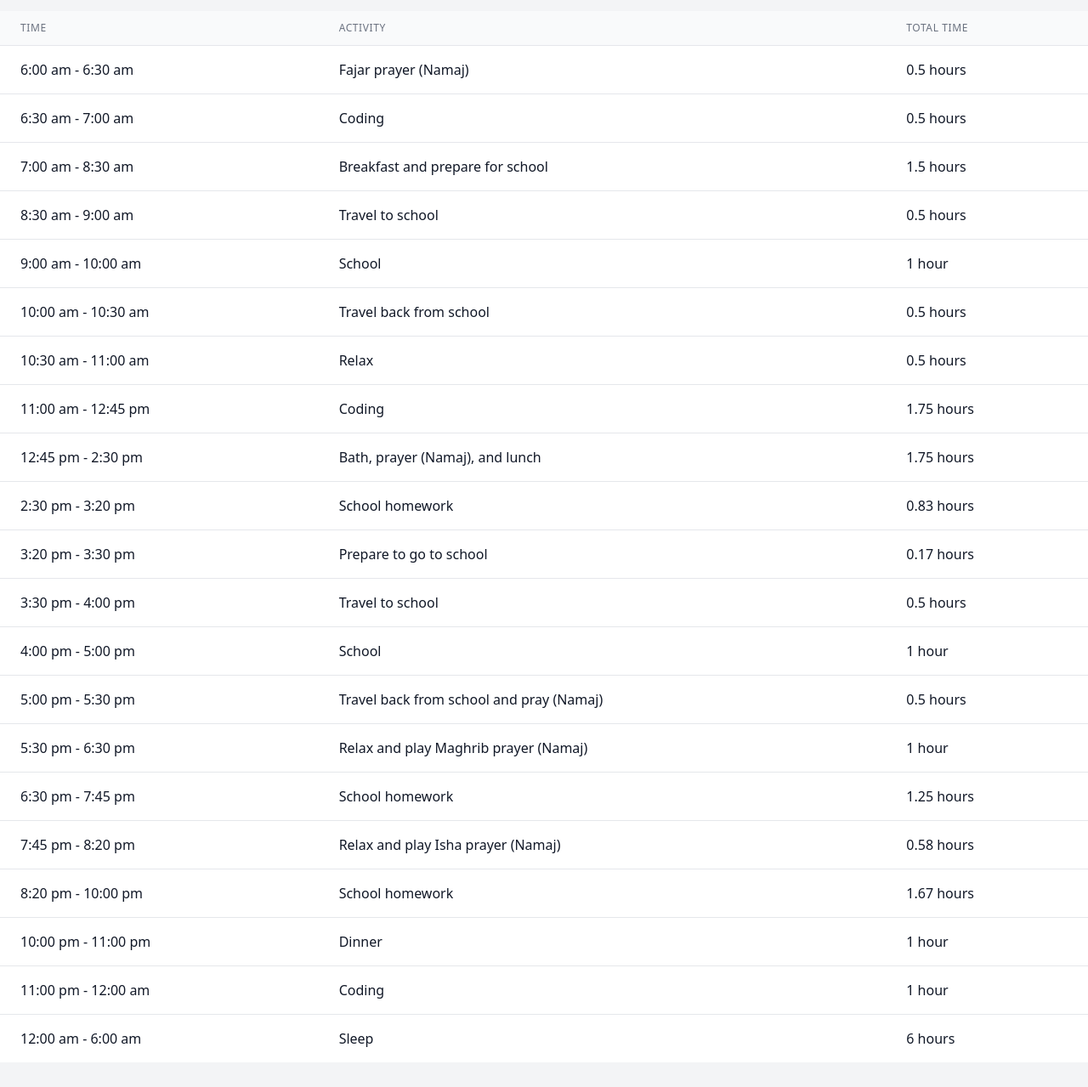
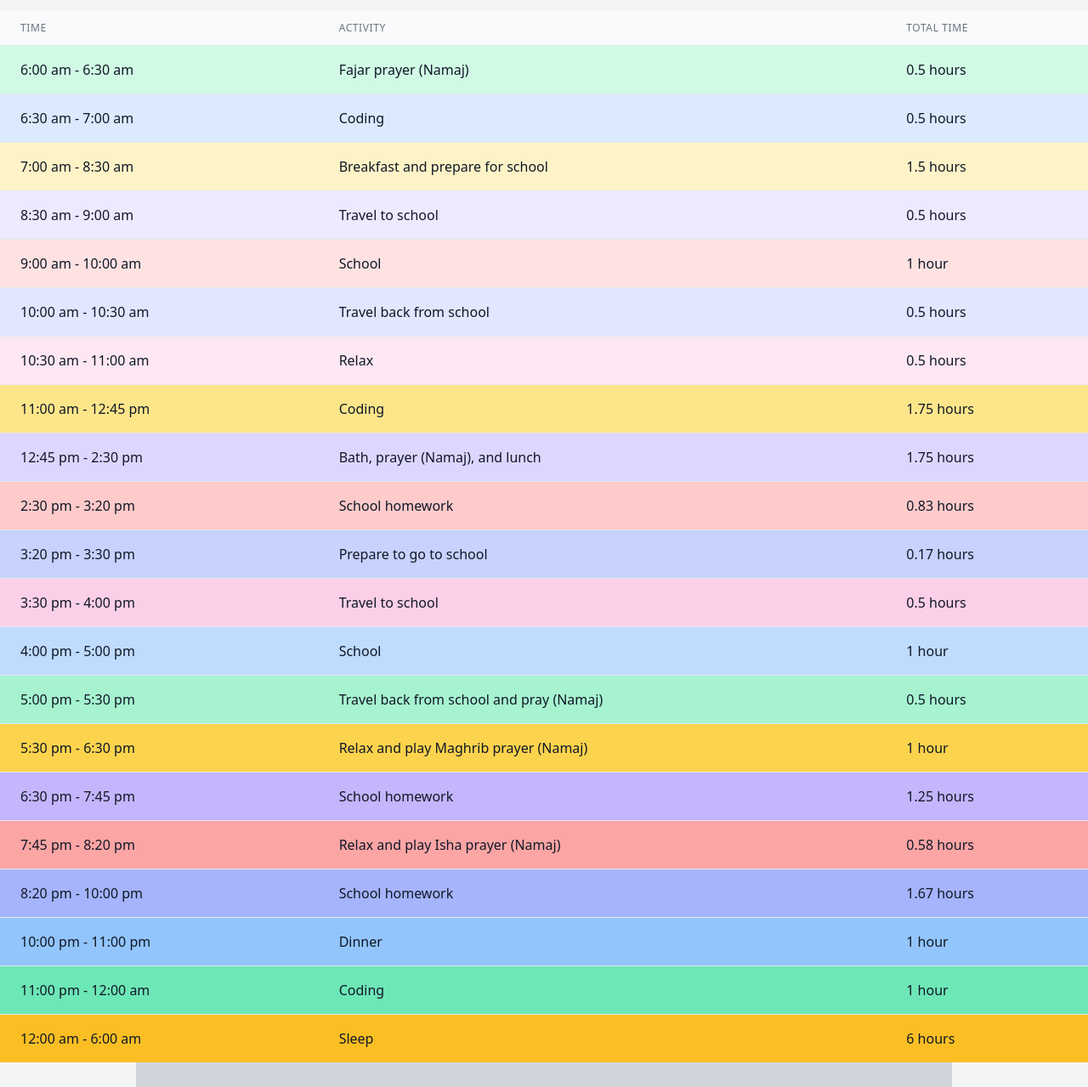
Before and after one commit to rashidsarkar1/daily-rutine, a plain HTML site: page index.html in a window 1280 px wide. Shown: the part 71-1350 px from the top of the page at 85% size. Drawn offline with nearby package versions, Linux system fonts and the light colour scheme.

Commit message:
Update the schedule table with color-coded rows and add a summary of total time for each activity. (generated by blackbox.ai )

```diff
--- a/index.html
+++ b/index.html
@@ -1,3 +1,4 @@
+
 <!DOCTYPE html>
 <html lang="en">
 
@@ -33,107 +34,107 @@
                     </tr>
                 </thead>
                 <tbody class="bg-white divide-y divide-gray-200">
-                    <tr>
+                    <tr class="bg-green-100">
                         <td class="px-6 py-4 whitespace-nowrap">6:00 am - 6:30 am</td>
                         <td class="px-6 py-4 whitespace-nowrap">Fajar prayer (Namaj)</td>
                         <td class="px-6 py-4 whitespace-nowrap">0.5 hours</td>
                     </tr>
-                    <tr>
+                    <tr class="bg-blue-100">
                         <td class="px-6 py-4 whitespace-nowrap">6:30 am - 7:00 am</td>
                         <td class="px-6 py-4 whitespace-nowrap">Coding</td>
                         <td class="px-6 py-4 whitespace-nowrap">0.5 hours</td>
                     </tr>
-                    <tr>
+                    <tr class="bg-yellow-100">
                         <td class="px-6 py-4 whitespace-nowrap">7:00 am - 8:30 am</td>
                         <td class="px-6 py-4 whitespace-nowrap">Breakfast and prepare for school</td>
                         <td class="px-6 py-4 whitespace-nowrap">1.5 hours</td>
                     </tr>
-                    <tr>
+                    <tr class="bg-purple-100">
                         <td class="px-6 py-4 whitespace-nowrap">8:30 am - 9:00 am</td>
                         <td class="px-6 py-4 whitespace-nowrap">Travel to school</td>
                         <td class="px-6 py-4 whitespace-nowrap">0.5 hours</td>
                     </tr>
-                    <tr>
+                    <tr class="bg-red-100">
                         <td class="px-6 py-4 whitespace-nowrap">9:00 am - 10:00 am</td>
                         <td class="px-6 py-4 whitespace-nowrap">School</td>
                         <td class="px-6 py-4 whitespace-nowrap">1 hour</td>
                     </tr>
-                    <tr>
+                    <tr class="bg-indigo-100">
                         <td class="px-6 py-4 whitespace-nowrap">10:00 am - 10:30 am</td>
                         <td class="px-6 py-4 whitespace-nowrap">Travel back from school</td>
                         <td class="px-6 py-4 whitespace-nowrap">0.5 hours</td>
                     </tr>
-                    <tr>
+                    <tr class="bg-pink-100">
                         <td class="px-6 py-4 whitespace-nowrap">10:30 am - 11:00 am</td>
                         <td class="px-6 py-4 whitespace-nowrap">Relax</td>
                         <td class="px-6 py-4 whitespace-nowrap">0.5 hours</td>
                     </tr>
-                    <tr>
+                    <tr class="bg-yellow-200">
                         <td class="px-6 py-4 whitespace-nowrap">11:00 am - 12:45 pm</td>
                         <td class="px-6 py-4 whitespace-nowrap">Coding</td>
                         <td class="px-6 py-4 whitespace-nowrap">1.75 hours</td>
                     </tr>
-                    <tr>
+                    <tr class="bg-purple-200">
                         <td class="px-6 py-4 whitespace-nowrap">12:45 pm - 2:30 pm</td>
                         <td class="px-6 py-4 whitespace-nowrap">Bath, prayer (Namaj), and lunch</td>
                         <td class="px-6 py-4 whitespace-nowrap">1.75 hours</td>
                     </tr>
-                    <tr>
+                    <tr class="bg-red-200">
                         <td class="px-6 py-4 whitespace-nowrap">2:30 pm - 3:20 pm</td>
                         <td class="px-6 py-4 whitespace-nowrap">School homework</td>
                         <td class="px-6 py-4 whitespace-nowrap">0.83 hours</td>
                     </tr>
-                    <tr>
+                    <tr class="bg-indigo-200">
                         <td class="px-6 py-4 whitespace-nowrap">3:20 pm - 3:30 pm</td>
                         <td class="px-6 py-4 whitespace-nowrap">Prepare to go to school</td>
                         <td class="px-6 py-4 whitespace-nowrap">0.17 hours</td>
                     </tr>
-                    <tr>
+                    <tr class="bg-pink-200">
                         <td class="px-6 py-4 whitespace-nowrap">3:30 pm - 4:00 pm</td>
                         <td class="px-6 py-4 whitespace-nowrap">Travel to school</td>
                         <td class="px-6 py-4 whitespace-nowrap">0.5 hours</td>
                     </tr>
-                    <tr>
+                    <tr class="bg-blue-200">
                         <td class="px-6 py-4 whitespace-nowrap">4:00 pm - 5:00 pm</td>
                         <td class="px-6 py-4 whitespace-nowrap">School</td>
                         <td class="px-6 py-4 whitespace-nowrap">1 hour</td>
                     </tr>
-                    <tr>
+                    <tr class="bg-green-200">
                         <td class="px-6 py-4 whitespace-nowrap">5:00 pm - 5:30 pm</td>
                         <td class="px-6 py-4 whitespace-nowrap">Travel back from school and pray (Namaj)</td>
                         <td class="px-6 py-4 whitespace-nowrap">0.5 hours</td>
                     </tr>
-                    <tr>
+                    <tr class="bg-yellow-300">
                         <td class="px-6 py-4 whitespace-nowrap">5:30 pm - 6:30 pm</td>
                         <td class="px-6 py-4 whitespace-nowrap">Relax and play Maghrib prayer (Namaj)</td>
                         <td class="px-6 py-4 whitespace-nowrap">1 hour</td>
                     </tr>
-                    <tr>
+                    <tr class="bg-purple-300">
                         <td class="px-6 py-4 whitespace-nowrap">6:30 pm - 7:45 pm</td>
                         <td class="px-6 py-4 whitespace-nowrap">School homework</td>
                         <td class="px-6 py-4 whitespace-nowrap">1.25 hours</td>
                     </tr>
-                    <tr>
+                    <tr class="bg-red-300">
                         <td class="px-6 py-4 whitespace-nowrap">7:45 pm - 8:20 pm</td>
                         <td class="px-6 py-4 whitespace-nowrap">Relax and play Isha prayer (Namaj)</td>
                         <td class="px-6 py-4 whitespace-nowrap">0.58 hours</td>
                     </tr>
-                    <tr>
+                    <tr class="bg-indigo-300">
                         <td class="px-6 py-4 whitespace-nowrap">8:20 pm - 10:00 pm</td>
                         <td class="px-6 py-4 whitespace-nowrap">School homework</td>
                         <td class="px-6 py-4 whitespace-nowrap">1.67 hours</td>
                     </tr>
-                    <tr>
+                    <tr class="bg-blue-300">
                         <td class="px-6 py-4 whitespace-nowrap">10:00 pm - 11:00 pm</td>
                         <td class="px-6 py-4 whitespace-nowrap">Dinner</td>
                         <td class="px-6 py-4 whitespace-nowrap">1 hour</td>
                     </tr>
-                    <tr>
+                    <tr class="bg-green-300">
                         <td class="px-6 py-4 whitespace-nowrap">11:00 pm - 12:00 am</td>
                         <td class="px-6 py-4 whitespace-nowrap">Coding</td>
                         <td class="px-6 py-4 whitespace-nowrap">1 hour</td>
                     </tr>
-                    <tr>
+                    <tr class="bg-yellow-400">
                         <td class="px-6 py-4 whitespace-nowrap">12:00 am - 6:00 am</td>
                         <td class="px-6 py-4 whitespace-nowrap">Sleep</td>
                         <td class="px-6 py-4 whitespace-nowrap">6 hours</td>
@@ -141,9 +142,9 @@
                 </tbody>
             </table>
         </div>
-    </div>
+
         <div class="bg-gray-300 mx-auto w-3/4 p-6 px-10">
-      <div class="mt-8 textc">
+            <div class="mt-8">
                 <h2 class="text-xl font-bold mb-2">Total Time for Each Activity:</h2>
                 <ul class="list-disc list-inside">
                     <li><strong>Waking Up and Fajar Prayer:</strong> 30 minutes (6:00 am - 6:30 am)</li>
@@ -154,8 +155,10 @@
                     <li><strong>School:</strong> 2 hours (9:00 am - 10:00 am, 4:00 pm - 5:00 pm)</li>
                     <li><strong>Relaxation:</strong> 1.5 hours (10:30 am - 11:00 am, 3:20 pm - 3:30 pm, 7:45 pm - 8:20 pm)
                     </li>
-            <li><strong>Bath, Prayer (Namaj), and Lunch:</strong> 1 hour and 45 minutes (12:45 pm - 2:30 pm)</li>
-            <li><strong>School Homework:</strong> 3 hours and 15 minutes (2:30 pm - 3:20 pm, 6:30 pm - 7:45 pm, 8:20 pm - 10:00 pm)
+                    <li><strong>Bath, Prayer (Namaj), and Lunch:</strong> 1 hour and 45 minutes (12:45 pm - 2:30 pm)
+                    </li>
+                    <li><strong>School Homework:</strong> 3 hours and 15 minutes (2:30 pm - 3:20 pm, 6:30 pm - 7:45 pm,
+                        8:20 pm - 10:00 pm)
                     </li>
                     <li><strong>Travel Back from School and Pray (Namaj):</strong> 30 minutes (5:00 pm - 5:30 pm)</li>
                     <li><strong>Relax and Play Maghrib Prayer (Namaj):</strong> 1 hour (5:30 pm - 6:30 pm)</li>
@@ -166,10 +169,7 @@
                 <p class="mt-4">These totals add up to 24 hours, accounting for the entire day.</p>
             </div>
         </div>
-
-
-
-
+    </div>
 
 </body>
 
```
Lines whose indentation alone changed are shown as unchanged.
